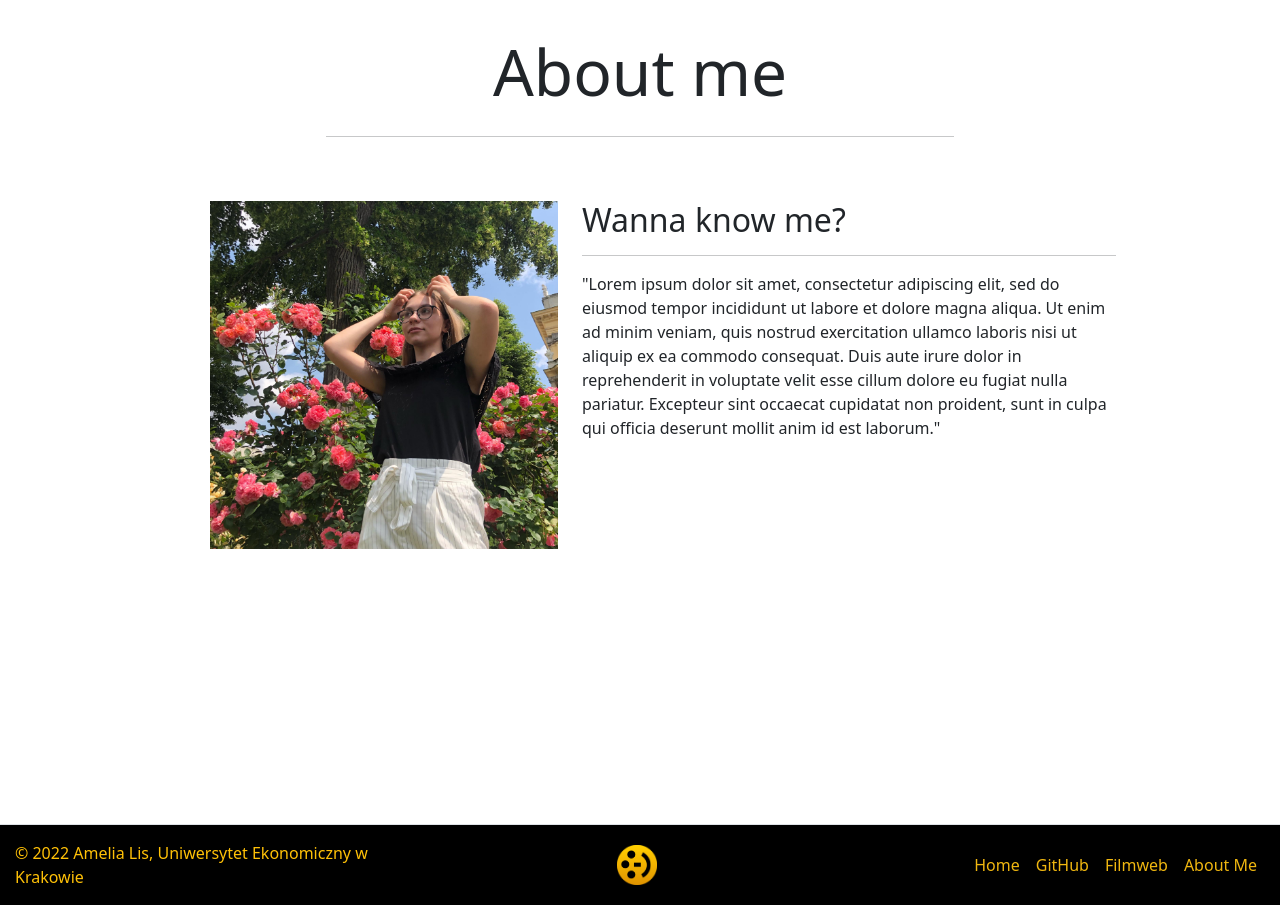
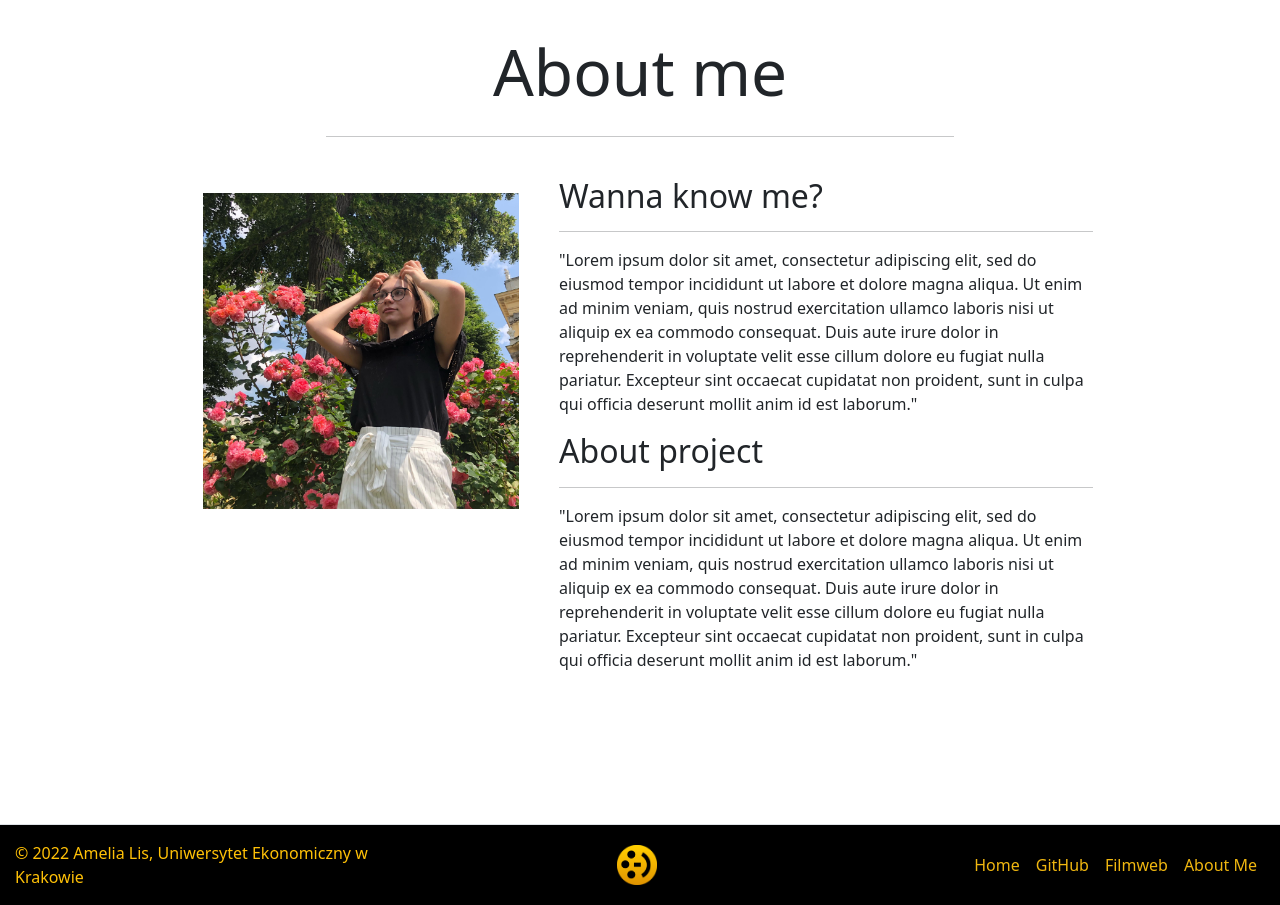
Before and after one commit to AmeliaLis/FilmwebScraper, a Flask app: page /author in a window 1280 px wide. Shown: the part 75-980 px from the top of the page. Run offline with Flask 2, Linux system fonts and the light colour scheme.

Commit message:
author and index fixes

```diff
--- a/app/templates/author.html.jinja
+++ b/app/templates/author.html.jinja
@@ -4,17 +4,25 @@
 <div id="about" class="container-fluid mt-3 mb-5">
     <div class="post-heading text-center">
         <div style="font-size: 4em">About me</div>
-        <hr class="w-50 mx-auto pb-5">
+        <hr class="w-50 mx-auto pb-4">
     </div>
 
-    <div class="container row">
-        <div class="col-lg-2"></div>
-        <div class="col-lg-4 col-md-6 col-12">
-            <img src="{{url_for('static', filename='about-me.jpg')}}" width="450px" height="450px" class="img-fluid text-center">
+    <div class="container row d-flex justify-content-center mx-auto">
+        <div class="col-lg-4 col-md-8 col-12">
+            <img src="{{url_for('static', filename='about-me.jpg')}}" width="450px" height="450px" class="img-fluid p-3 text-center">
         </div>
 
-        <div class="col-lg-6 col-m-6 col-12">
+        <div class="col-lg-6 col-md-10 col-12">
             <h2>Wanna know me?</h2>
+            <hr>
+            <p> "Lorem ipsum dolor sit amet, consectetur adipiscing elit,
+            sed do eiusmod tempor incididunt ut labore et dolore magna aliqua.
+            Ut enim ad minim veniam, quis nostrud exercitation ullamco laboris
+            nisi ut aliquip ex ea commodo consequat. Duis aute irure dolor in
+            reprehenderit in voluptate velit esse cillum dolore eu fugiat nulla
+            pariatur. Excepteur sint occaecat cupidatat non proident, sunt in
+            culpa qui officia deserunt mollit anim id est laborum." </p>
+            <h2>About project</h2>
             <hr>
             <p> "Lorem ipsum dolor sit amet, consectetur adipiscing elit,
             sed do eiusmod tempor incididunt ut labore et dolore magna aliqua.
--- a/app/templates/index.html.jinja
+++ b/app/templates/index.html.jinja
@@ -4,8 +4,8 @@
 <div>
     <section class="text-dark p-4 text-center">
         <div class="mx-auto" style="width: calc(200px + 40vw); background-color: #f0b710; border-radius:15px">
-            <div class="container-fluid mx-auto" style="width: 500px;">
-                <div style="font-size: 4em">Filmweb Scraper</div>
+            <div class="container-fluid mx-auto">
+                <div class="fs-1 text-center">Filmweb Scraper</div>
             </div>
             <div class="container-fluid mx-auto">
                 <p style="width:calc(160px + 40vw);" class="container lead p-2 my-4 text-center">
```
